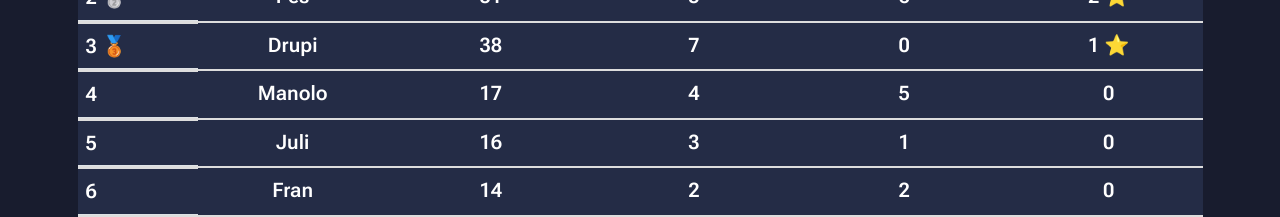
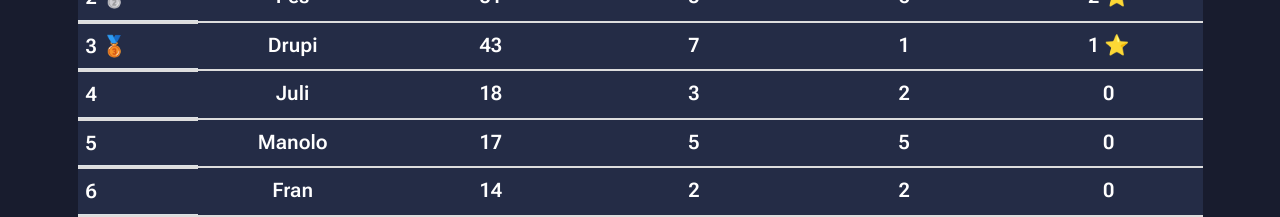
Before and after one commit to LeandroMore1/fubol, a React (Create React App) app: page / in a window 1280 px wide. Shown: the part 700-917 px from the top of the page. Built offline with nearby package versions, Linux system fonts and the light colour scheme; the HTML template or start-up script is replaced by a standard one.

Commit message:
actualizacion

```diff
--- a/src/dataBase.js
+++ b/src/dataBase.js
@@ -1,12 +1,12 @@
 
 export const pibes = [
-{id: 1, nombre: "Manolo", goles: 17,  ganados: 4,  perdidos:5, mvp: 0,img:"./components/manu.jpeg" },
+{id: 1, nombre: "Manolo", goles: 17,  ganados: 5,  perdidos:5, mvp: 0,img:"./components/manu.jpeg" },
 {id: 2,nombre: "Fran", goles: 14,  ganados: 2,  perdidos: 2, mvp: 0,img:"./components/fran.png"},
 {id: 3,nombre: "Pulpo", goles: 12,  ganados: 2,  perdidos: 3, mvp: 1,img:"./components/pulpo.png"},
 {id: 4,nombre: "Joaco", goles: 8,  ganados: 2,  perdidos: 2, mvp: 0,img:"./components/joaco.png"},
 {id: 5,nombre: "Lore", goles: 14,  ganados: 2,  perdidos: 1, mvp: 1,img:"./components/lore.png"},
 {id: 6,nombre: "Pes", goles: 51,  ganados: 5,  perdidos:6, mvp: 2,img:"./components/pes.png"},
-{id: 7,nombre: "Chapo", goles:59,  ganados:5,  perdidos:7, mvp: 1,img:"./components/chapo.png"},
-{id: 8,nombre: "Drupi", goles: 38,  ganados: 7,  perdidos: 0, mvp: 1,img:"./components/drupi.gif"},
-{id: 9,nombre: "Juli", goles: 16,  ganados: 3,  perdidos:1, mvp: 0,img:"./components/juli.png"}
+{id: 7,nombre: "Chapo", goles:65,  ganados:6,  perdidos:7, mvp: 1,img:"./components/chapo.png"},
+{id: 8,nombre: "Drupi", goles: 43,  ganados: 7,  perdidos: 1, mvp: 1,img:"./components/drupi.gif"},
+{id: 9,nombre: "Juli", goles: 18,  ganados: 3,  perdidos:2, mvp: 0,img:"./components/juli.png"}
 ]
```
